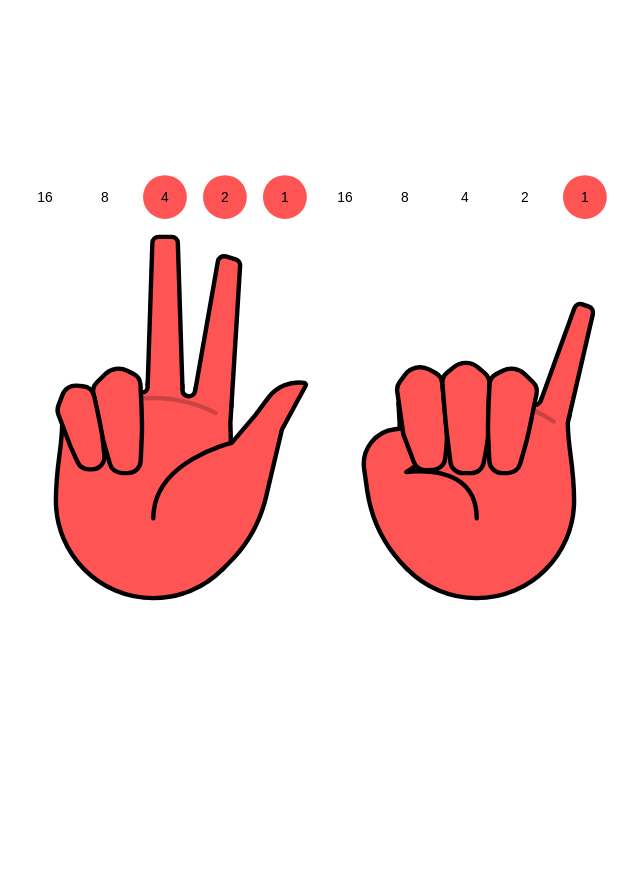
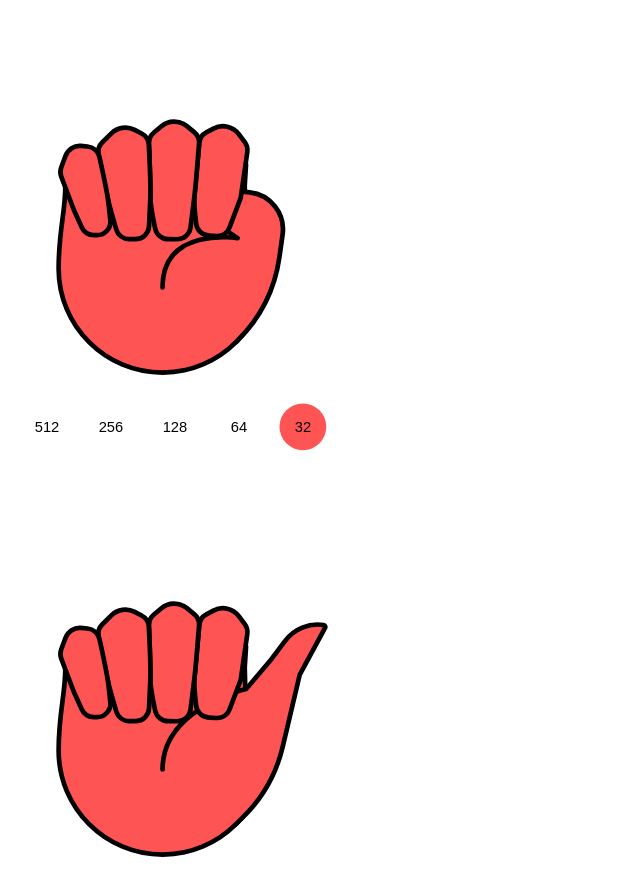
Before and after one commit to robstarbuck/finbin, a React (Create React App) app: page / in a window 1280 px wide. Shown: the whole page, without its empty margins (325-965 px from the left). Before the commit the page ends 800 px from the top, so only its background shows below. Built offline with nearby package versions, Linux system fonts and the light colour scheme; a web font is replaced by a local one.

Commit message:
Includes direction [bug]

```diff
--- a/src/App.tsx
+++ b/src/App.tsx
@@ -13,7 +13,7 @@ function App() {
 
   return (
     <div className="App">
-      <Hands showInput={showInput} maxValue={1023} />
+      <Hands showInput={showInput} maxValue={32} />
     </div>
   );
 }
--- a/src/components/hand.css
+++ b/src/components/hand.css
@@ -12,11 +12,11 @@ circle {
     fill: var(--fill);
 }
 
-.closed, .extended {
+.closed, .pointing {
     cursor: pointer;
 }
 
-.extended :nth-child(2) {
+.pointing :nth-child(2) {
     opacity: 0;
 }
 .closed :nth-child(1) {
--- a/src/components/hand.tsx
+++ b/src/components/hand.tsx
@@ -1,6 +1,7 @@
-import React, { FC, Fragment } from "react";
+import React, { FC, Fragment, ReactElement } from "react";
 import { FingerNames, nameFromIndex } from "../lib/fingers";
 import "./hand.css";
+import cn from "classnames";
 
 const fingerPaths: Record<FingerNames, [string, string]> = {
   Thumb: [
@@ -31,41 +32,31 @@ const rightStyle = { transform: `scale(-1, 1) translate(-100%)` };
 
 const circleX = [23.891, 71.674, 119.456, 167.238, 215.021].reverse();
 
-const valueOfIndex = (fIndex: number) => 2 ** fIndex;
-
 // Export
 
-interface BaseProps {
+interface Props<V> {
   index?: number;
-  pointing: ReadonlyArray<boolean | undefined>;
-  fingerLabel?: (index: number) => void;
-  onClick: (index: number) => void;
-}
-
-interface Left extends BaseProps {
-  left: true;
-  right?: never;
-}
-
-interface Right extends BaseProps {
-  left?: never;
-  right: true;
+  fingerPointing: (value: V) => boolean;
+  values: ReadonlyArray<V | undefined>;
+  onClick: (value: V) => void;
+  isRight: boolean;
 }
 
 const leftIndexes = [0, 1, 2, 3, 4];
 const rightIndexes = [4, 3, 2, 1, 0];
 
-const Hand: FC<Left | Right> = (props) => {
-  const { left = false, right = false, pointing, index = 0 } = props;
+const Hand = <V extends unknown>(props: Props<V>): ReactElement => {
+  const { values, fingerPointing, isRight, onClick: onClickProp } = props;
 
-  const isLeft = left === true && right === false;
-  const flipHand = isLeft;
+  const flipHand = isRight;
 
-  const fingerIndexes = isLeft ? leftIndexes : rightIndexes;
+  const fingerIndexes = isRight ? leftIndexes : rightIndexes;
 
-  const isExtended = (fIndex: number) => pointing?.[fIndex % 5];
+  const isDisabled = (fIndex: number) => values[fIndex] === undefined;
 
-  const onClick = (fIndex: number) => () => props.onClick(fIndex + 5 * index);
+  const isPointing = (value: V) => fingerPointing(value);
+
+  const onClick = (value: V) => () => onClickProp(value);
 
   return (
     <svg
@@ -77,22 +68,27 @@ const Hand: FC<Left | Right> = (props) => {
       strokeLinejoin="round"
       strokeMiterlimit={1.5}
     >
+      <title>Hand</title>
       <g>
         <g>
           {fingerIndexes.map((fIndex, i) => {
             const fName = fingers[i];
+            const value = values[i];
+            const onCircleClick = value ? onClick(value) : undefined;
             return (
               <Fragment key={fIndex}>
                 <circle
-                  onMouseDown={onClick(fIndex)}
-                  cx={circleX[fIndex % 5]}
+                  onMouseDown={onCircleClick}
+                  cx={circleX[i]}
                   cy={20}
                   r={17.474}
-                  className={isExtended(fIndex) ? "highlight" : "lowlight"}
+                  className={
+                    value && isPointing(value) ? "highlight" : "lowlight"
+                  }
                 />
                 <circle
-                  onMouseDown={onClick(fIndex)}
-                  cx={circleX[fIndex % 5]}
+                  onMouseDown={onCircleClick}
+                  cx={circleX[i]}
                   cy={20}
                   r={17.474}
                   opacity={0}
@@ -118,22 +114,28 @@ const Hand: FC<Left | Right> = (props) => {
             strokeOpacity={0.2}
           />
           {fingerIndexes.map((fIndex, i) => {
+            const value = values[fIndex];
             const fingerName = nameFromIndex(i);
             const paths = fingerPaths[fingerName];
+            const pointing = value ? isPointing(value) : false;
+            const closed = !pointing;
+
+            const onFingerClick = value ? onClick(value) : undefined;
+
             return (
               <g
-                key={fIndex}
-                onMouseDown={onClick(fIndex)}
-                className={isExtended(fIndex) ? "extended" : "closed"}
+                key={i}
+                onMouseDown={onFingerClick}
+                className={cn({ pointing, closed })}
               >
                 <path d={paths[0]}>
                   <title>
-                    {fingerName} Finger {valueOfIndex(fIndex)}
+                    {fingerName} Finger {value}
                   </title>
                 </path>
                 <path d={paths[1]}>
                   <title>
-                    {fingerName} Finger {valueOfIndex(fIndex)}
+                    {fingerName} Finger {value}
                   </title>
                 </path>
               </g>
@@ -143,11 +145,13 @@ const Hand: FC<Left | Right> = (props) => {
 
         {/* Labels */}
         <g>
-          {fingerIndexes.map((fIndex) => {
+          {fingerIndexes.map((fIndex, i) => {
+            const value = values[i] ? String(values[i]) : null;
             return (
               <text
-                key={fIndex}
-                x={circleX[fIndex % 5]}
+                opacity={isDisabled(fIndex) ? 0.2 : 1}
+                key={i}
+                x={circleX[i]}
                 y={20}
                 fontFamily="sans-serif"
                 fontSize={11}
@@ -155,7 +159,7 @@ const Hand: FC<Left | Right> = (props) => {
                 dominantBaseline="central"
                 pointerEvents="none"
               >
-                {valueOfIndex(fIndex)}
+                {value}
               </text>
             );
           })}
--- a/src/components/hands.css
+++ b/src/components/hands.css
@@ -1,17 +1,9 @@
 article {
-    display: grid;
-    grid-template-areas:
-        "left right"
-        "footer footer";
-    max-width: 640px;
+    display: flex;
+    flex-wrap: wrap;
 }
-
-.left {
-    grid-area: left;
-}
-
-.right {
-    grid-area: right;
+article > * {
+    max-width: 320px;
 }
 
 footer {
--- a/src/components/hands.tsx
+++ b/src/components/hands.tsx
@@ -2,7 +2,7 @@ import React, { FC, useState } from "react";
 import { Hand } from "./hand";
 import produce from "immer";
 import "./hands.css";
-import { valueToFingerCount, valueToHandCount } from "../lib/fingers";
+import { valuesForHand, valueToHandCount } from "../lib/fingers";
 
 interface Props {
   maxValue?: number;
@@ -12,45 +12,63 @@ interface Props {
 const Hands: FC<Props> = (props) => {
   const { showInput, maxValue = 1023 } = props;
 
-  const [value, setValue] = useState(maxValue);
-  const maxFingers = valueToFingerCount(maxValue);
+  const [total, setTotal] = useState(maxValue);
+  const handCount = valueToHandCount(maxValue);
 
-  const onClick = (fingerIndex: number) => {
-    console.log({ fingerIndex, maxFingers });
+  const onClick = (value: number) => {
+    const addValue = (total ^ value) > total;
+
+    setTotal((t) => (addValue ? t + value : t - value));
+  };
+
+  const fingerPointing = (value: number) => {
+    return (total & value) > 0;
   };
 
   const onChange = (e: React.ChangeEvent<HTMLInputElement>) => {
-    setValue(Number(e.target.value));
+    setTotal(Number(e.target.value));
   };
 
-  const handCount = valueToHandCount(maxValue);
-  const showLeftHand = handCount > 1;
+  const hands = Array(handCount)
+    .fill(null)
+    .map((_, i) => i);
+
+  const leftToRight = true;
+
+  const direction = <V extends unknown>(array: Array<V>) => {
+    return leftToRight ? array : array.reverse();
+  };
 
   return (
-    <>
+    <section>
       <article>
-        {showLeftHand && (
-          <div className="left">
-            <Hand left pointing={[true, true, true]} onClick={onClick} />
-          </div>
-        )}
-        <div className="right">
-          <Hand right pointing={[true, false]} onClick={onClick} />
-        </div>
+        {direction(hands).map((i) => {
+          const values = valuesForHand(i);
+          return (
+            <Hand
+              isRight={true}
+              key={i}
+              index={i}
+              values={direction(values)}
+              fingerPointing={fingerPointing}
+              onClick={onClick}
+            />
+          );
+        })}
+      </article>
       {showInput && (
         <footer>
           <label>
             <input
               type="number"
-                value={value}
+              value={total}
               onChange={onChange}
               max={maxValue}
             />
           </label>
         </footer>
       )}
-      </article>
-    </>
+    </section>
   );
 };
 
--- a/src/lib/fingers.ts
+++ b/src/lib/fingers.ts
@@ -26,7 +26,7 @@ export const nameFromIndex = (index: number) => {
   return fingerIndexes[indexOnHand];
 };
 
-export const valueToFingers = (value: number) => {
+export const valueToFingers = (value: number, index: number) => {
   const binary = value.toString(2);
 
   const values = binary.split("").map((v) => v === "1");
@@ -41,3 +41,7 @@ export const valueToHandCount = (value: number) => {
   const fingerCount = valueToFingerCount(value);
   return Math.ceil(fingerCount / 5);
 };
+
+export const valuesForHand = (index: number) => {
+  return [0, 1, 2, 3, 4].map((v) => 2 ** (v + index * 5));
+};
```
Lines whose indentation alone changed are shown as unchanged.
